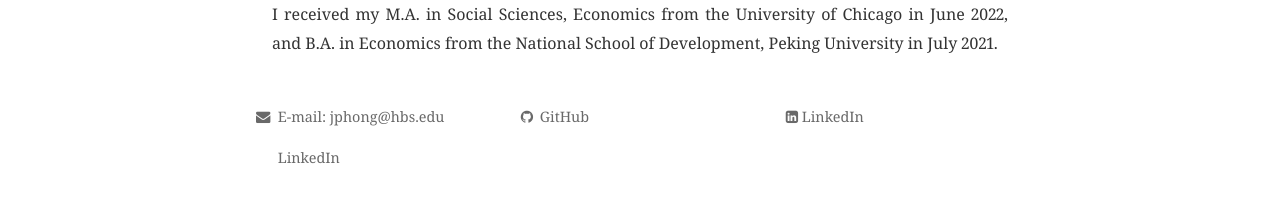
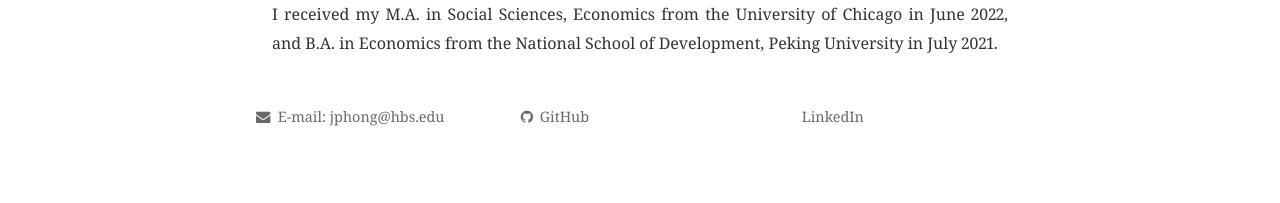
Before and after one commit to JingpengHong/JingpengHong.github.io, a Jekyll site: the page built from index.html, in a window 1280 px wide. Shown: the part 612-815 px from the top of the page. Built offline with Jekyll 4.4.1, drawn with Linux system fonts in a browser that asks for light colours; nearby versions of some CDN libraries; the list of posts is cut into pages by our own code; comment, search, counter and statistics services are not loaded; a style sheet for code colours, icons or effects is not loaded.

Commit message:
Update footer.html

```diff
--- a/_includes/footer.html
+++ b/_includes/footer.html
@@ -7,10 +7,6 @@
 
     <div class="site-contact">
       <p><a href="https://www.github.com/JingpengHong"><i class="fa fa-github"></i> GitHub</a></p>
-    </div>
-
-    <div class="site-signature">
-      <p><a href="https://www.linkedin.com/in/jingpeng-hong-756824158/"><i class="fa fa-linkedin-square"></i> LinkedIn</a></p>
     </div>
 
     <div class="site-signature">
```
